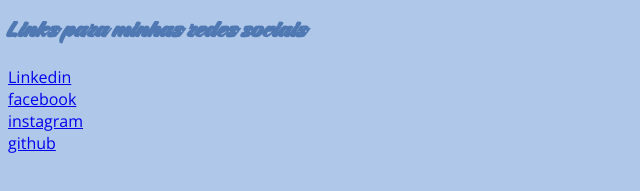
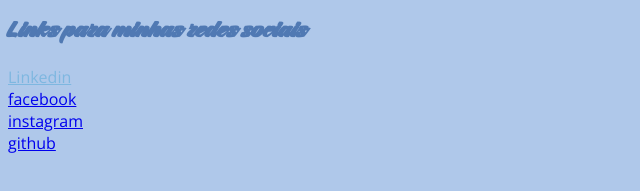
Before and after one commit to TeacherSamanthaSilva/MinhasRedesSociais, a plain HTML site: page index.html in a window 1280 px wide. In both pictures the pointer is over the link "Linkedin". Shown: the part 443-634 px from the top of the page, 0-640 px from the left. Drawn offline with nearby package versions, Linux system fonts and the light colour scheme.

Commit message:
pseudo-classes
Nesse commit mudei a cor dos links quando passar o mouse

```diff
--- a/style.css
+++ b/style.css
@@ -19,3 +19,7 @@ h2{
     color: #5079B3;
     font-family:'Redshine', sans-serif;
 }
+
+a:hover{
+    color: #7EB7E0;
+}
```
